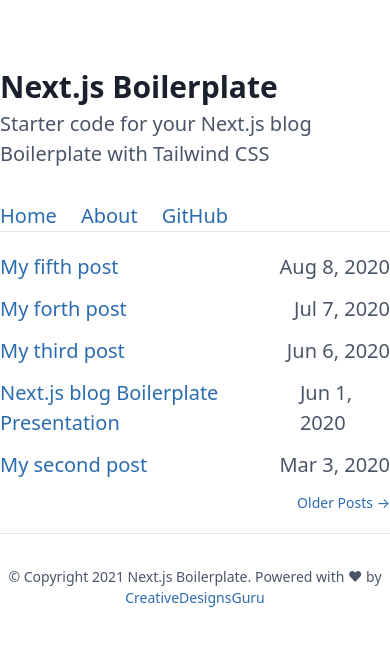
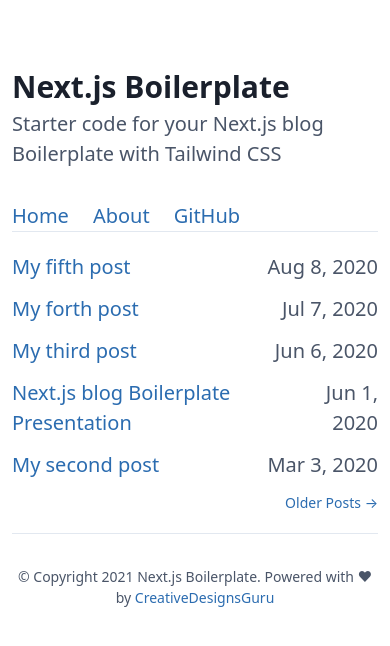
Before and after one commit to Genie0530-tech/Next-js-Blog-Boilerplate, a Next.js app: page / in a window 390 px wide. Shown: the top 646 px of the page. Built offline with nearby package versions, Linux system fonts and the light colour scheme.

Commit message:
Add margin on small screen

```diff
--- a/src/blog/BlogGallery.tsx
+++ b/src/blog/BlogGallery.tsx
@@ -22,7 +22,7 @@
             </a>
           </Link>
 
-          <div>{format(new Date(elt.date), 'LLL d, yyyy')}</div>
+          <div className="text-right">{format(new Date(elt.date), 'LLL d, yyyy')}</div>
         </li>
       ))}
     </ul>
--- a/src/content/Content.tsx
+++ b/src/content/Content.tsx
@@ -10,6 +10,10 @@
 
     <style jsx>
       {`
+        .content :global(*) {
+          @apply break-words;
+        }
+
         .content :global(p) {
           @apply my-6;
         }
--- a/src/templates/Main.tsx
+++ b/src/templates/Main.tsx
@@ -11,7 +11,7 @@
 };
 
 const Main = (props: IMainProps) => (
-  <div className="antialiased w-full text-gray-700">
+  <div className="antialiased w-full text-gray-700 px-3 md:px-0">
     {props.meta}
 
     <div className="max-w-screen-md mx-auto">
```
